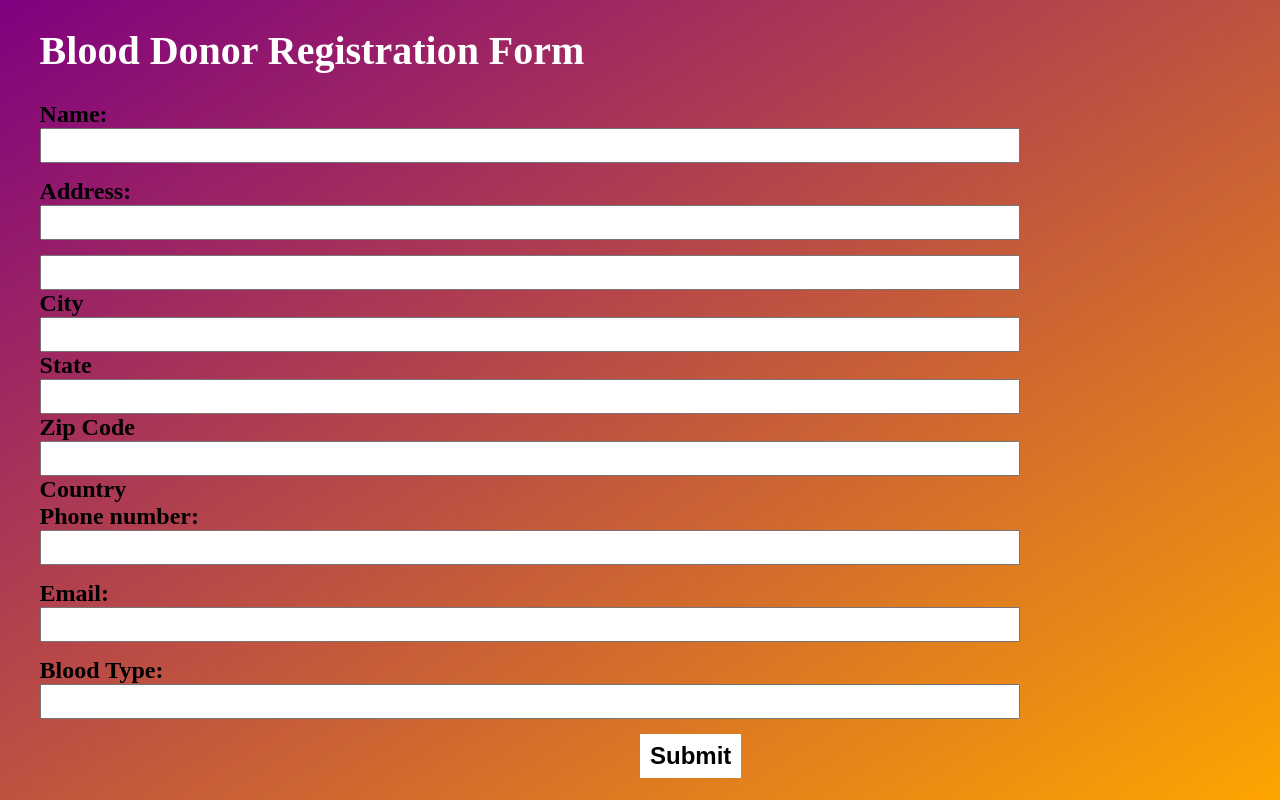
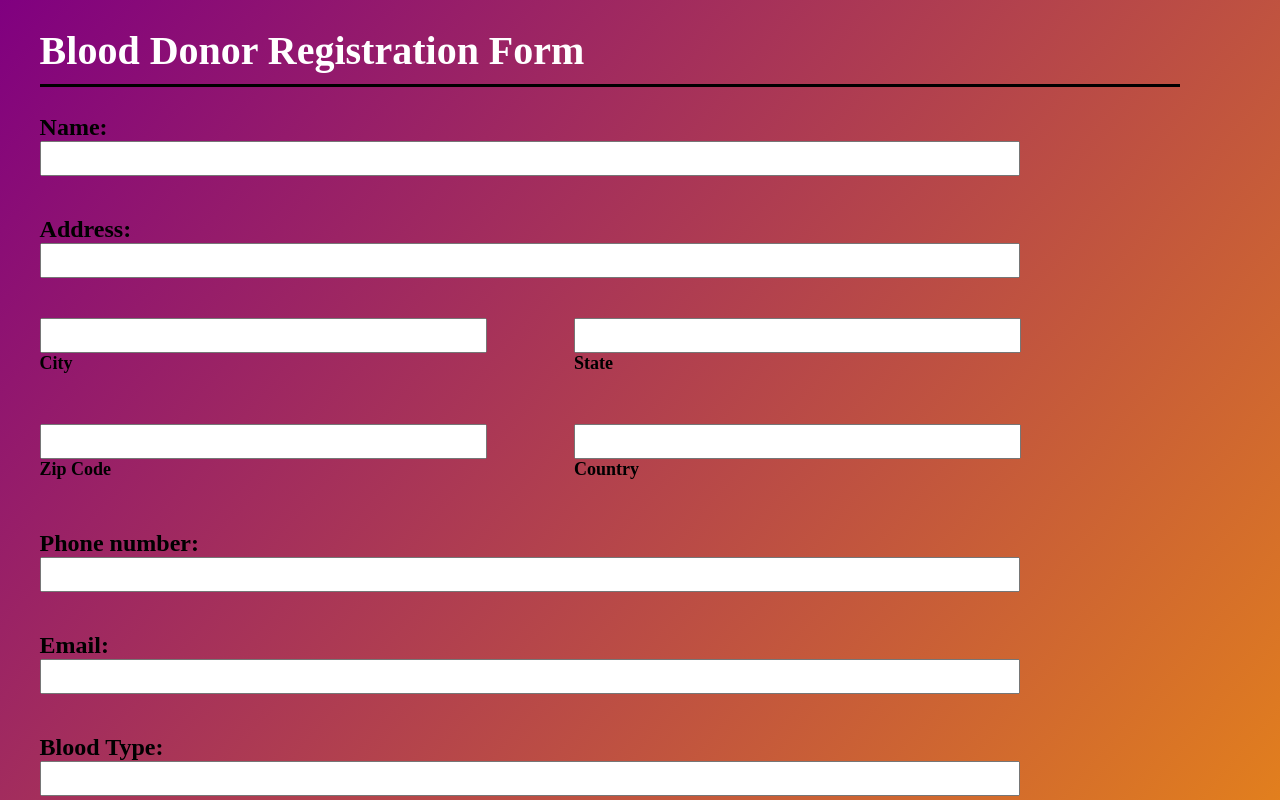
Before and after one commit to violn/CSC120Website, a plain HTML site: page page2.html in a window 1280 px wide. Shown: the top 800 px of the page. Drawn offline with Linux system fonts and the light colour scheme; files that its build step writes are made by us from their sources.

Commit message:
Add files via upload
v2- final style sheet

```diff
--- a/style.css
+++ b/style.css
@@ -1,13 +1,22 @@
 h1{
   color:white;
   font-size:40px
+}
 
+.container h1{
+  padding-bottom: 10px;
+  border-bottom: 3px solid black;
+  width:95%;
+}
+
+.clr{
+  clear: both;
 }
 
 body{
   background-repeat: no-repeat;
   background-image: linear-gradient(to bottom right, purple, orange);
-  padding-bottom: 20px
+  padding-bottom: 145px;
 }
 
 .container{
@@ -15,25 +24,24 @@ body{
     margin:auto;
     font-size: 24px;
     font-weight: bold;
-    padding-bottom: 40px;
-}
+    padding-bottom: 500px;
+  }
 
 .reg-form input[type="submit"]{
   background-color:white;
   font-size: 24px;
-  font-weight: bold;
+  font-weight:bolder;
   border:black;
   padding-top: 8px;
   padding-bottom: 8px;
   padding-left: 10px;
   padding-right: 10px;
   position: absolute;
-  left: 50%;
-
+  left: 40%;
 }
 
 .reg-form .form-group{
-  padding-bottom:15px
+  padding-bottom:40px;
 }
 
 .reg-form label{
@@ -44,3 +52,59 @@ body{
   padding: 8px;
   width:80%;
 }
+
+.reg-form .sub-address{
+  padding-bottom:50px;
+}
+
+.reg-form .sub-address label{
+  font-size: 18px;
+  font-weight: bold;
+}
+
+.reg-form .sub-address{
+  float: left;
+  width: 44.5%;
+
+}
+
+
+
+/* .reg-form .sub-address input[name="city"]{
+  position: relative;
+  left: 20px
+  padding: 8px;
+  width:525px;
+}
+
+.reg-form .sub-address label[name="city"]{
+  position: relative;
+  left:0px;
+}
+
+.reg-form .sub-address label[name="city"]{
+  vertical-align: top;
+}
+
+.reg-form .sub-address input[name="state"]{
+  float: right;
+  position: relative;
+  top:-100px;
+  padding: 8px;
+  width:525px;
+}
+
+.reg-form .sub-address input[name="zipcode"]{
+  position: relative;
+  left: 20px;
+  padding:8px;
+  width:525px;
+}
+
+.reg-form .sub-address input[name="country"]{
+  float: right;
+  position: relative;
+  top:-40px;
+  padding: 8px;
+  width:525px;
+} */
```
